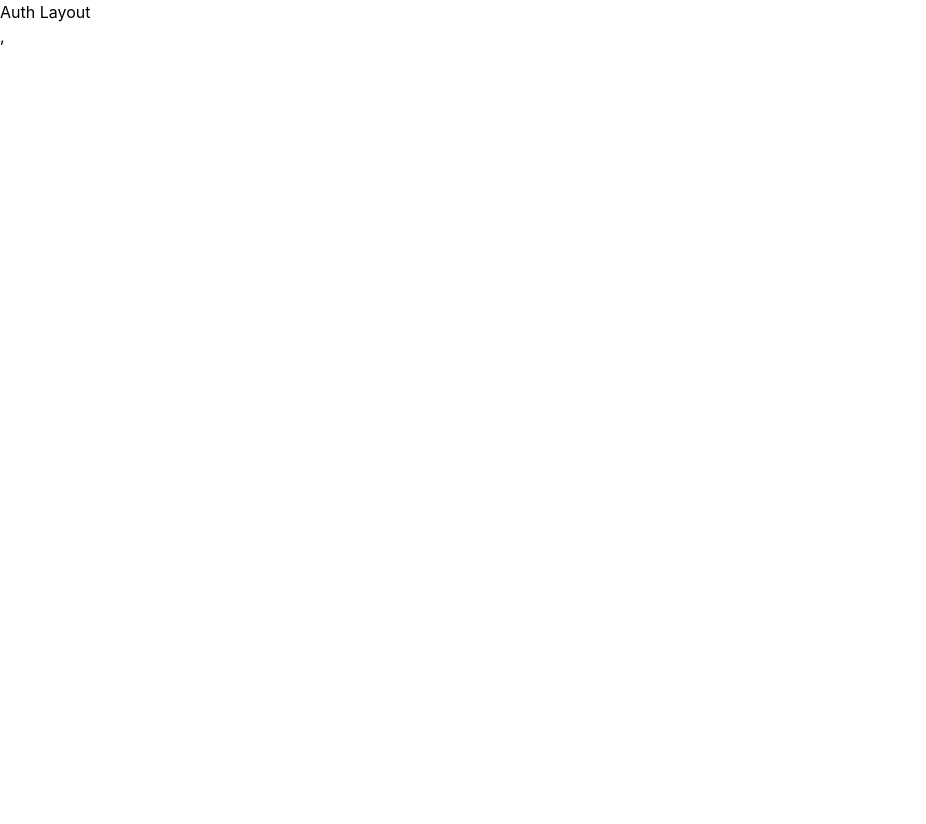
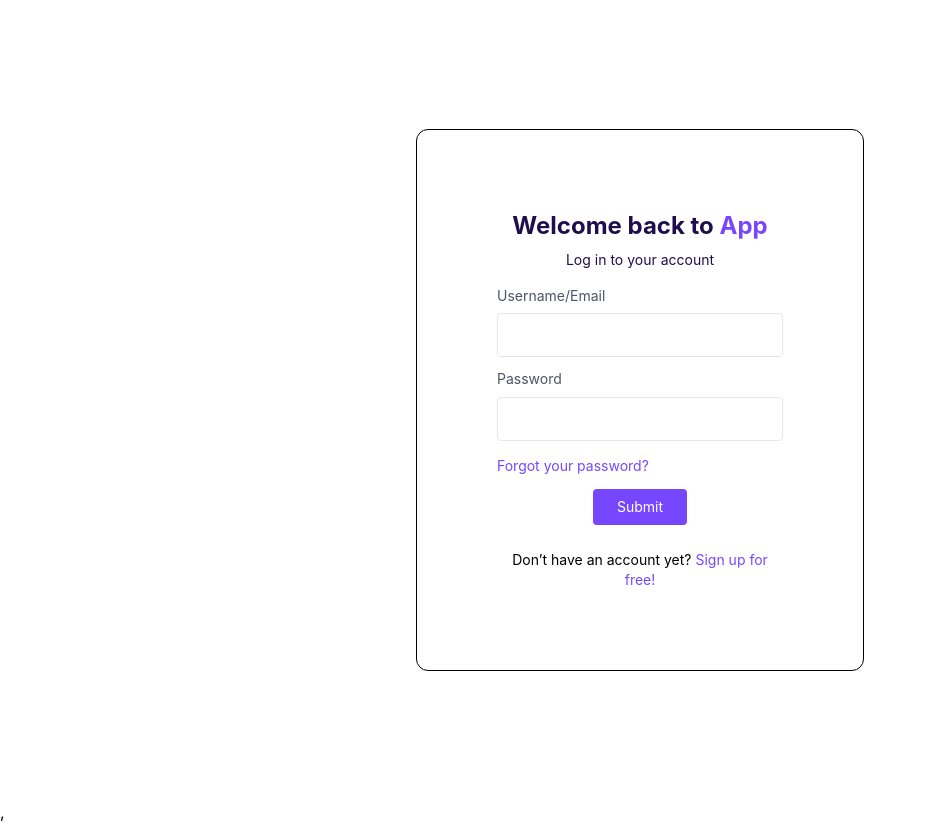
Before and after one commit to aaronchristian07/Web-Revision-Onsite, a React (Vite) app in the folder frontend/: page /auth/login in a window 1280 px wide. Shown: the whole page, without its empty margins (0-926 px from the left). Before the commit the page ends 800 px from the top, so only its background shows below. Built offline with nearby package versions, Linux system fonts and the light colour scheme.

Commit message:
feat{fe_fix): fix router

```diff
--- a/frontend/src/pages/auth/AuthLayout.tsx
+++ /dev/null
@@ -1,7 +0,0 @@
-const AuthLayout = () => {
-    return (
-        <p>Auth Layout</p>
-    )
-}
-
-export default AuthLayout
--- a/frontend/src/pages/auth/LoginPage.tsx
+++ b/frontend/src/pages/auth/LoginPage.tsx
@@ -3,8 +3,6 @@ import { useState } from "react";
 function LoginPage() {
   const [identifier, setIdentifier] = useState<string>("");
   const [password, setPassword] = useState<string>("");
-
-
 
   return (
     <div className="min-h-screen min-w-screen flex flex-row justify-center items-center">
```
Also changed, not shown: frontend/src/router.tsx (+3 -18 lines).
